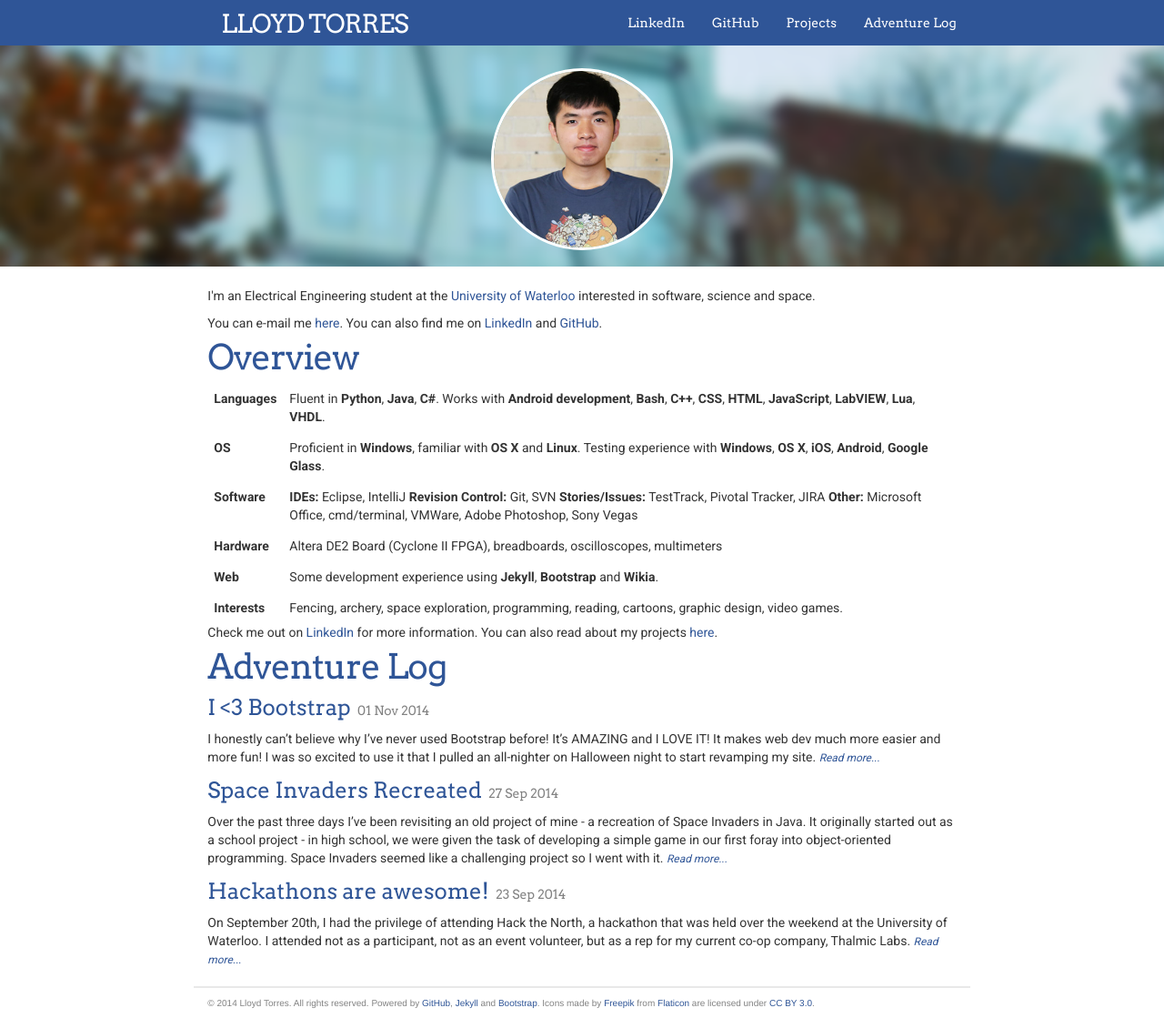
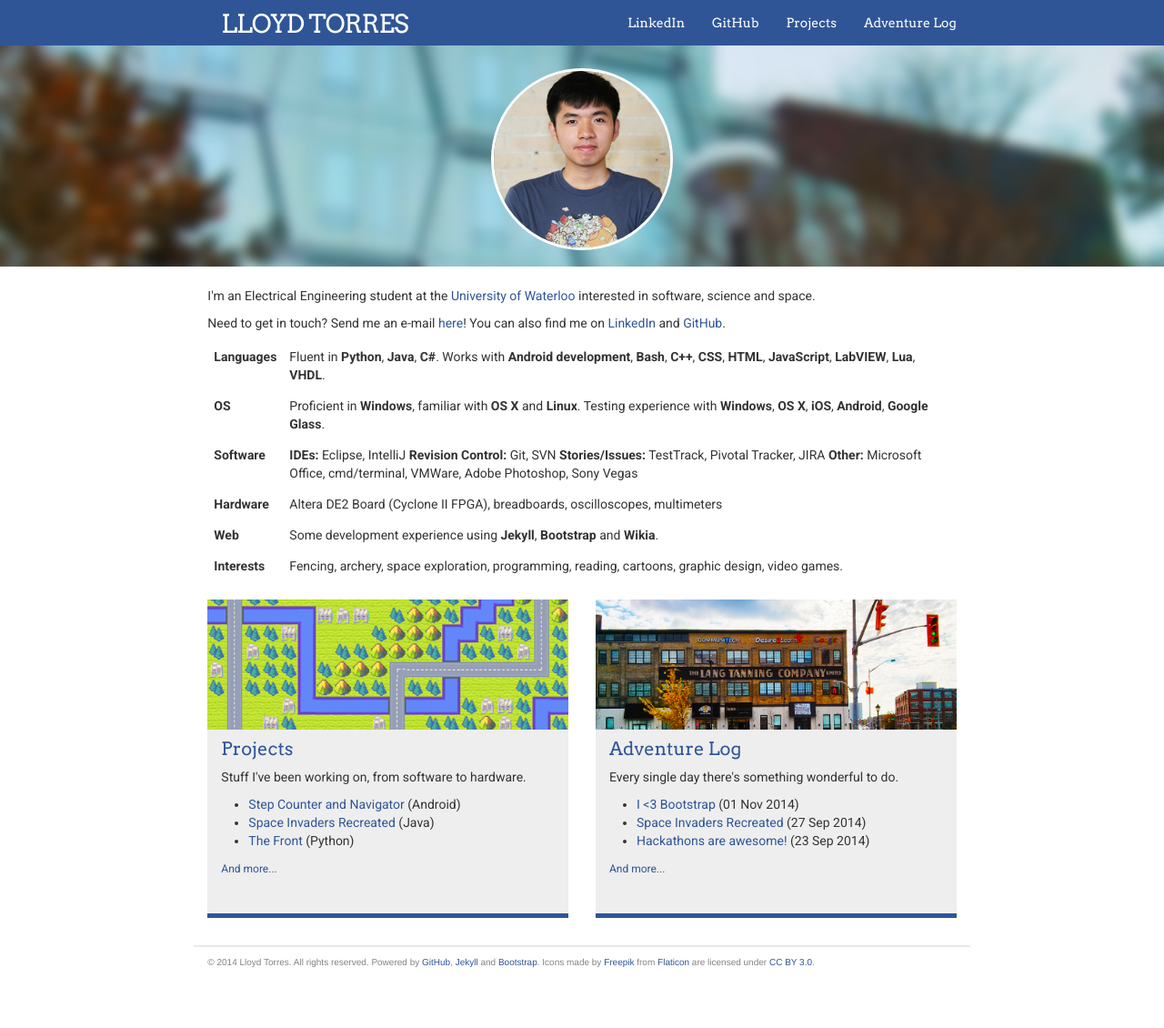
Before and after one commit to lloydtorres/lloydtorres.github.io, a Jekyll site: the page built from index.html, in a window 1280 px wide and 1130 px high. Shown: the whole window at 91% size. Built offline with Jekyll 4.4.1, drawn with Linux system fonts in a browser that asks for light colours; nearby versions of some CDN libraries.

Commit message:
Updating frontpage for simplicity

```diff
--- a/_layouts/frontpage.html
+++ b/_layouts/frontpage.html
@@ -11,7 +11,7 @@
         <div class="bg"></div>
         <div class="bg-overlay">
             <div class="container col-md-offset-2 col-md-8">
-                <img src="/images/me.png" class="img-circle" width="200px"/>
+                <img src="/images/me.png" class="img-circle" width="200px" title=":)" alt=":)"/>
             </div><!-- /container -->
         </div>
 
--- a/_sass/_layout.scss
+++ b/_sass/_layout.scss
@@ -214,6 +214,12 @@
     }
 }
 
+.card-front {
+    min-height: 350px !important;
+    margin-top: 20px !important;
+    margin-bottom: 20px !important;
+}
+
 .project-desc {
 
     padding: 15px;
--- a/index.html
+++ b/index.html
@@ -4,10 +4,8 @@ layout: frontpage
 
 <p class="text">I'm an Electrical Engineering student at the <a href="http://uwaterloo.ca/">University of Waterloo</a>
 interested in software, science and space.</p>
-<p class="text">You can e-mail me <a href="mailto:contact.lloyd.torres@gmail.com">here</a>. You can also find me on <a href="https://www.linkedin.com/in/lartorres">LinkedIn</a>
-and <a href="https://github.com/lloydtorres">GitHub</a>.</p>
 
-<h1 class="post-title"><a href="https://www.linkedin.com/in/lartorres">Overview</a></h1>
+<p class="text">Need to get in touch? Send me an e-mail <a href="mailto:contact.lloyd.torres@gmail.com">here</a>! You can also find me on <a href="https://www.linkedin.com/in/lartorres">LinkedIn</a> and <a href="https://github.com/lloydtorres">GitHub</a>.</p>
 
 <table class="skill-overview">
     <tr>
@@ -39,18 +37,38 @@ and <a href="https://github.com/lloydtorres">GitHub</a>.</p>
     </tr>
 </table>
 
-<p class="text">Check me out on <a href="https://www.linkedin.com/in/lartorres">LinkedIn</a> for more information.
-You can also read about my projects <a href="/projects/">here</a>.</p>
+<div class="row">
 
-<h1 class="post-title"><a href="/log/">Adventure Log</a></h1>
+    <div class="col-sm-6">
+        <div class="project-entry card-front">
+            <a href="/projects/"><img src="/images/thefront-preview.png" title="Projects" alt="Projects"/></a>
+            <div class="project-desc">
+                <h2><a href="/projects/">Projects</a></h2>
+                <p>Stuff I've been working on, from software to hardware.</p>
+                <ul>
+                    <li><a href="/projects/stepcounter/">Step Counter and Navigator</a> (Android)</li>
+                    <li><a href="/projects/spaceinvaders/">Space Invaders Recreated</a> (Java)</li>
+                    <li><a href="/projects/thefront/">The Front</a> (Python)</li>
+                </ul>
+                <a href="/projects/" class="more">And more...</a>
+            </div>
+        </div>
+    </div>
 
-<ul class="post-list">
-    {% for post in site.posts limit:3 %}
-        <li>
-            <h2>
-                <a class="page-heading" href="{{ post.url | prepend: site.baseurl }}">{{ post.title }}</a> <span class="post-meta">{{ post.date | date_to_string }}</span>
-            </h2>
-            <p class="text">{{ post.excerpt | strip_html }} <a href="{{ post.url }}"><i><small>Read more...</small></i></a></p>
-        </li>
-    {% endfor %}
-</ul>
+    <div class="col-sm-6">
+        <div class="project-entry card-front">
+            <a href="/log/"><img src="/images/log-preview.png" title="Adventure Log" alt="Adventure Log"/></a>
+            <div class="project-desc">
+                <h2><a href="/log/">Adventure Log</a></h2>
+                <p>Every single day there's something wonderful to do.</p>
+                <ul>
+                    {% for post in site.posts limit:3 %}
+                        <li> <a href="{{ post.url | prepend: site.baseurl }}">{{ post.title }}</a> ({{ post.date | date_to_string }})</li>
+                    {% endfor %}
+                </ul>
+                <a href="/log/" class="more">And more...</a>
+            </div>
+        </div>
+    </div>
+
+</div>
```
Also changed, not shown: daq.md (+1 -1 lines), images/log-preview.png (added).
